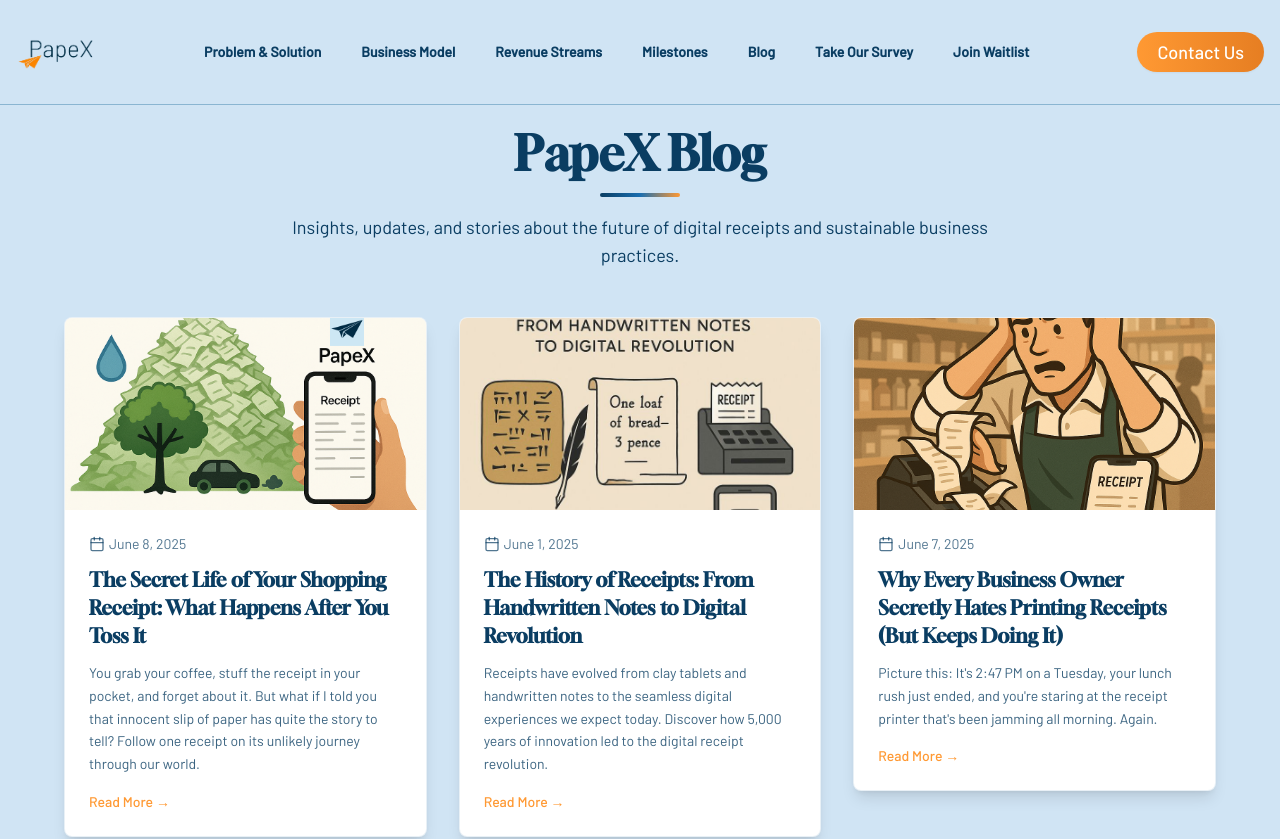
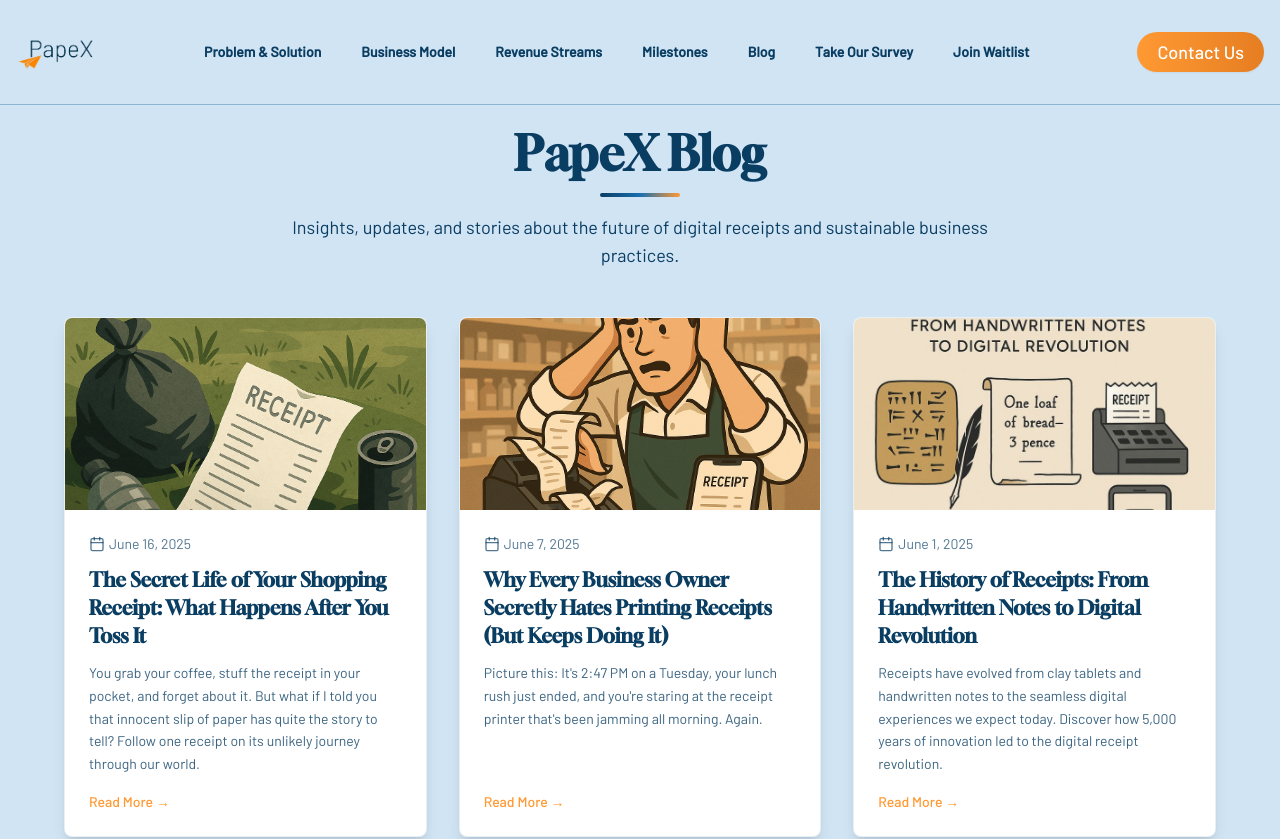
Before and after one commit to RaasinRahman/PapeXWeb, a Next.js app: page /blog in a window 1280 px wide. Shown: the top 839 px of the page. Built offline with nearby package versions, Linux system fonts and the light colour scheme.

Commit message:
Update Secret Life blog post: change date to June 16, update cover image to blog4.png, fix image positioning, reorder blogs chronologically, make blog cards uniform height, and fix waitlist hyperlink placement

```diff
--- a/app/blog/page.tsx
+++ b/app/blog/page.tsx
@@ -19,9 +19,17 @@ const blogPosts: BlogPost[] = [
     id: "3",
     title: "The Secret Life of Your Shopping Receipt: What Happens After You Toss It",
     excerpt: "You grab your coffee, stuff the receipt in your pocket, and forget about it. But what if I told you that innocent slip of paper has quite the story to tell? Follow one receipt on its unlikely journey through our world.",
-    date: "June 8, 2025",
-    image: "/blog/blog_image.png",
+    date: "June 16, 2025",
+    image: "/blog/blog4.png",
     slug: "secret-life-shopping-receipt"
+  },
+  {
+    id: "4",
+    title: "Why Every Business Owner Secretly Hates Printing Receipts (But Keeps Doing It)",
+    excerpt: "Picture this: It's 2:47 PM on a Tuesday, your lunch rush just ended, and you're staring at the receipt printer that's been jamming all morning. Again.",
+    date: "June 7, 2025",
+    image: "/blog/receipt-hate.png",
+    slug: "why-business-owners-hate-printing-receipts"
   },
   {
     id: "2",
@@ -30,14 +38,6 @@ const blogPosts: BlogPost[] = [
     date: "June 1, 2025",
     image: "/blog/hsitryp.jpeg",
     slug: "history-of-receipts"
-  },
-  {
-    id: "4",
-    title: "Why Every Business Owner Secretly Hates Printing Receipts (But Keeps Doing It)",
-    excerpt: "Picture this: It's 2:47 PM on a Tuesday, your lunch rush just ended, and you're staring at the receipt printer that's been jamming all morning. Again.",
-    date: "June 7, 2025",
-    image: "/blog/receipt-hate.png",
-    slug: "why-business-owners-hate-printing-receipts"
   },
   {
     id: "1",
@@ -68,16 +68,18 @@ export default function BlogPage() {
         <div className="grid grid-cols-1 md:grid-cols-2 lg:grid-cols-3 gap-8 max-w-6xl mx-auto">
           {blogPosts.map((post) => (
             <Link key={post.id} href={`/blog/${post.slug}`} className="group">
-              <article className="bg-white rounded-lg shadow-lg overflow-hidden hover:shadow-xl transition-all duration-300 hover:scale-[1.02] border border-[#8ab5d1]/20">
+              <article className="bg-white rounded-lg shadow-lg overflow-hidden hover:shadow-xl transition-all duration-300 hover:scale-[1.02] border border-[#8ab5d1]/20 h-full flex flex-col">
                 <div className="relative h-48 w-full overflow-hidden">
                   <Image
                     src={post.image}
                     alt={post.title}
                     fill
-                    className="object-cover object-center group-hover:scale-105 transition-transform duration-300"
+                    className={`object-cover group-hover:scale-105 transition-transform duration-300 ${
+                      post.slug === 'secret-life-shopping-receipt' ? 'object-top' : 'object-center'
+                    }`}
                   />
                 </div>
-                <div className="p-6">
+                <div className="p-6 flex flex-col flex-1">
                   <div className="flex items-center gap-4 text-sm text-[#0a3d62]/70 mb-3">
                     <div className="flex items-center gap-1">
                       <Calendar className="h-4 w-4" />
@@ -87,7 +89,7 @@ export default function BlogPage() {
                   <h2 className="text-xl font-bold text-[#0a3d62] mb-3 group-hover:text-[#ff9933] transition-colors">
                     {post.title}
                   </h2>
-                  <p className="text-[#0a3d62]/80 text-sm leading-relaxed">
+                  <p className="text-[#0a3d62]/80 text-sm leading-relaxed flex-1">
                     {post.excerpt}
                   </p>
                   <div className="mt-4 text-[#ff9933] font-medium text-sm group-hover:underline">
--- a/app/blog/secret-life-shopping-receipt/page.tsx
+++ b/app/blog/secret-life-shopping-receipt/page.tsx
@@ -24,10 +24,10 @@ export default function BlogPost() {
           {/* Hero Image */}
           <div className="relative h-64 md:h-96 w-full rounded-lg overflow-hidden mb-8">
             <Image
-              src="/blog/blog_image.png"
+              src="/blog/blog4.png"
               alt="The Secret Life of Your Shopping Receipt"
               fill
-              className="object-cover object-center"
+              className="object-cover object-top"
               priority
             />
           </div>
@@ -40,7 +40,7 @@ export default function BlogPost() {
             <div className="flex items-center gap-4 text-sm text-[#0a3d62]/70 mb-6">
               <div className="flex items-center gap-1">
                 <Calendar className="h-4 w-4" />
-                <span>June 8, 2025</span>
+                <span>June 16, 2025</span>
               </div>
             </div>
           </div>
@@ -128,7 +128,7 @@ export default function BlogPost() {
                 What story will your next receipt tell?
               </p>
               <p className="text-[#0a3d62] leading-relaxed mb-8">
-                Ready to change how you handle receipts? <a href="https://www.papex.app/waitlist/" target="_blank" rel="noopener noreferrer" className="text-[#ff9933] hover:underline">PapeX automatically captures and organizes every receipt</a> from any purchase, with no paper waste and no email clutter. Join our waitlist to be among the first to experience truly effortless receipt management.
+                Ready to change how you handle receipts? PapeX automatically captures and organizes every receipt from any purchase, with no paper waste and no email clutter. <a href="https://www.papex.app/waitlist/" target="_blank" rel="noopener noreferrer" className="text-[#ff9933] hover:underline">Join our waitlist</a> to be among the first to experience truly effortless receipt management.
               </p>
 
               {/* Call to Action */}
```
Also changed, not shown: public/blog/blog4.png (added).
